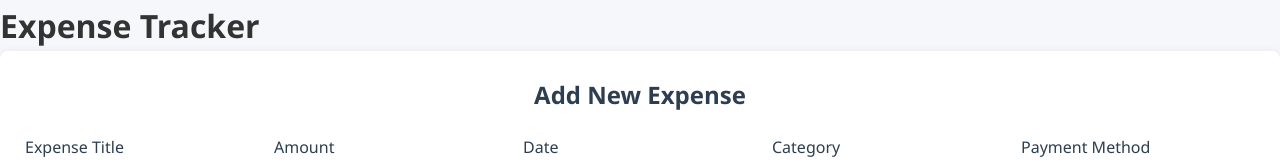
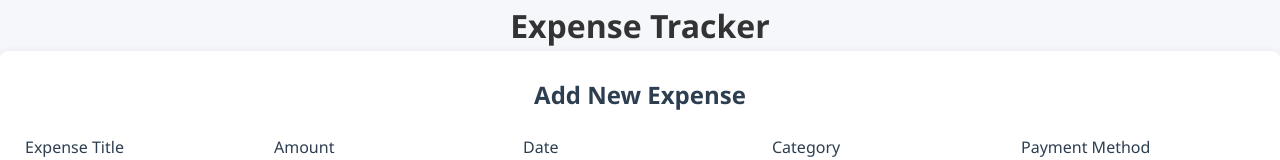
Before and after one commit to GITSHOK/expense-tracker-frontend, a React (Create React App) app: page / in a window 1280 px wide. Shown: the top 160 px of the page. Built offline with nearby package versions, Linux system fonts and the light colour scheme; no server answers.

Commit message:
Routine UI updates

```diff
--- a/src/App.js
+++ b/src/App.js
@@ -13,7 +13,7 @@ function App() {
 
   return (
     <div>
-      <h1>Expense Tracker</h1>
+      <h1 style={{textAlign:"center"}}>Expense Tracker</h1>
       <ExpenseForm onExpenseAdded={handleExpenseAdded} />
       <ExpenseList refresh={refresh} />
       <Analytics refresh={refresh} />
```
